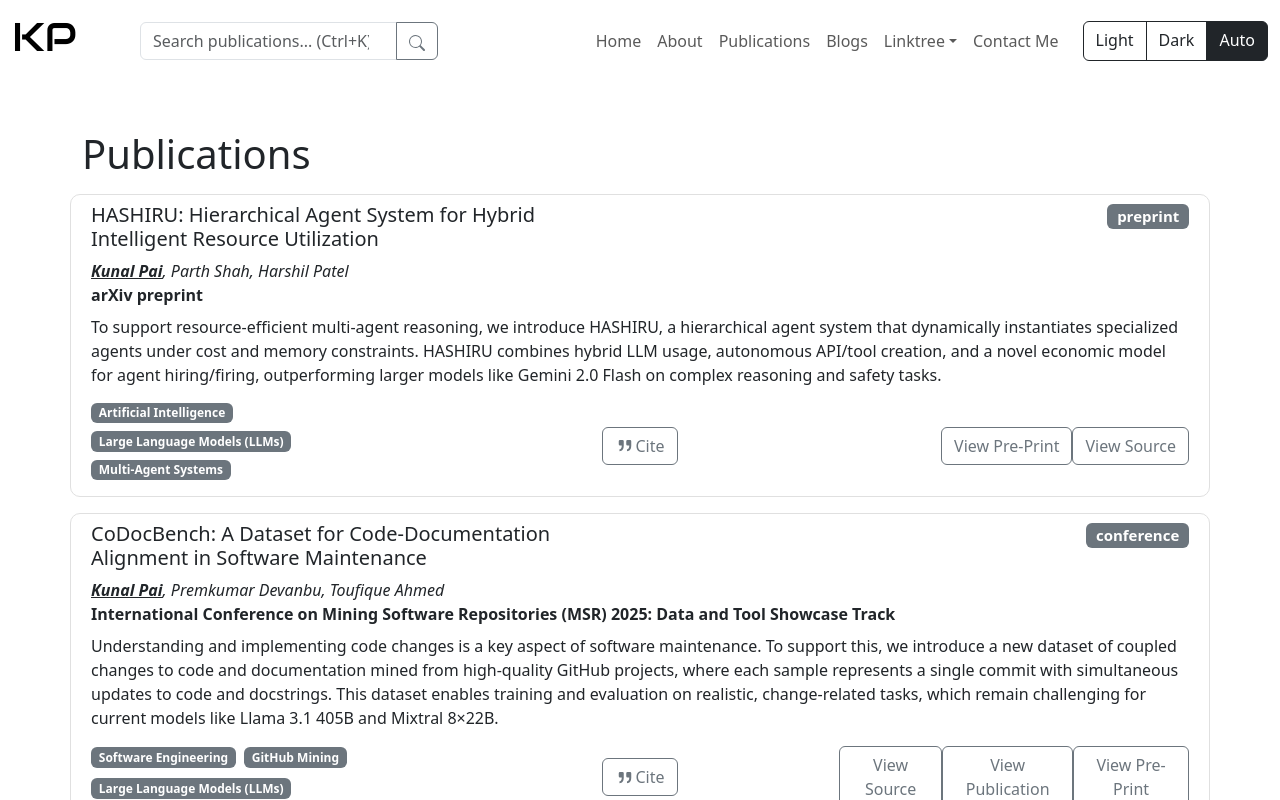
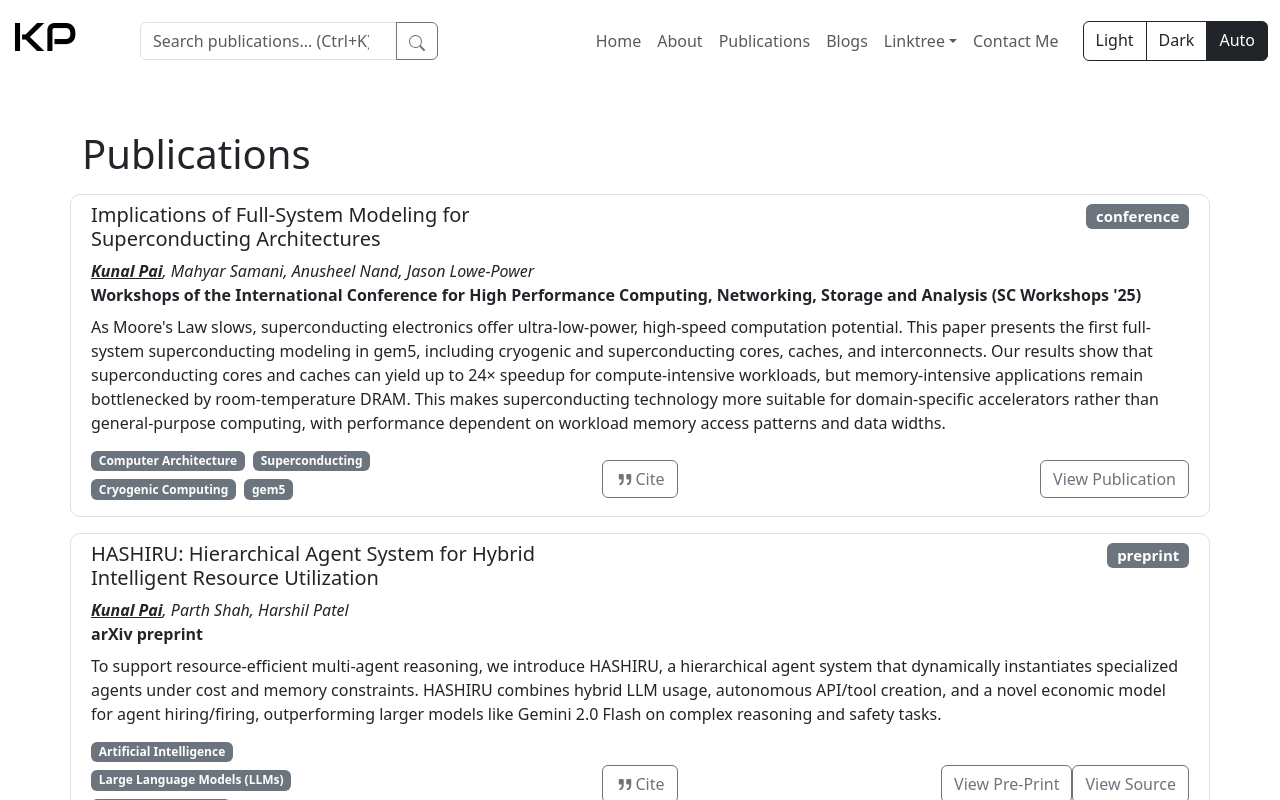
Before and after one commit to kunpai/my-website, a Next.js app: page /publications in a window 1280 px wide. Shown: the top 800 px of the page. Built offline with nearby package versions, Linux system fonts and the light colour scheme.

Commit message:
feat: Refactor search bar component and enhance publication data structure

```diff
--- a/components/search.js
+++ b/components/search.js
@@ -3,10 +3,6 @@ import { Form, InputGroup, Button, ListGroup } from 'react-bootstrap';
 import { useRouter } from 'next/router';
 import publications from '/public/jsons/publications.json';
 import Link from 'next/link';
-import { gsap } from 'gsap';
-import { ScrollTrigger } from 'gsap/dist/ScrollTrigger';
-
-gsap.registerPlugin(ScrollTrigger);
 
 export default function SearchBar() {
   const [query, setQuery] = useState('');
@@ -17,7 +13,6 @@ export default function SearchBar() {
   const router = useRouter();
   const searchInputRef = React.useRef(null);
   const dropdownRef = React.useRef(null);
-  const searchContainerRef = React.useRef(null);
 
   // Close dropdown when clicking outside
   useEffect(() => {
@@ -81,22 +76,6 @@ export default function SearchBar() {
     //   });
     setBlogs([]); // Empty array for now
     setLoading(false);
-  }, []);
-
-  // Animate search bar on scroll
-  useEffect(() => {
-    if (searchContainerRef.current) {
-      gsap.from(searchContainerRef.current, {
-        y: 24,
-        opacity: 0,
-        duration: 0.8,
-        ease: 'ease',
-        scrollTrigger: {
-          trigger: searchContainerRef.current,
-          start: 'top 80%',
-        },
-      });
-    }
   }, []);
 
   // Index content for search
@@ -229,7 +208,7 @@ export default function SearchBar() {
 
   return (
     <div className="position-relative" ref={dropdownRef}>
-      <div ref={searchContainerRef}>
+      <div>
         <Form onSubmit={handleSearch} className="d-flex me-2">
           <InputGroup>
             <Form.Control
--- a/public/jsons/publications.json
+++ b/public/jsons/publications.json
@@ -1,4 +1,26 @@
 [
+    {
+        "title": "Implications of Full-System Modeling for Superconducting Architectures",
+        "authors": [
+            "Kunal Pai",
+            "Mahyar Samani",
+            "Anusheel Nand",
+            "Jason Lowe-Power"
+        ],
+        "type": "conference",
+        "conference": "Workshops of the International Conference for High Performance Computing, Networking, Storage and Analysis (SC Workshops '25)",
+        "description": "As Moore's Law slows, superconducting electronics offer ultra-low-power, high-speed computation potential. This paper presents the first full-system superconducting modeling in gem5, including cryogenic and superconducting cores, caches, and interconnects. Our results show that superconducting cores and caches can yield up to 24× speedup for compute-intensive workloads, but memory-intensive applications remain bottlenecked by room-temperature DRAM. This makes superconducting technology more suitable for domain-specific accelerators rather than general-purpose computing, with performance dependent on workload memory access patterns and data widths.",
+        "tags": [
+            "Computer Architecture",
+            "Superconducting",
+            "Cryogenic Computing",
+            "gem5"
+        ],
+        "links": {
+            "View Publication": "https://doi.org/10.1145/3731599.3769278"
+        },
+        "bibtex": "@inproceedings{pai2025implications,\nauthor={Pai, Kunal and Samani, Mahyar and Nand, Anusheel and Lowe-Power, Jason},\ntitle={Implications of Full-System Modeling for Superconducting Architectures},\nbooktitle={Workshops of the International Conference for High Performance Computing, Networking, Storage and Analysis (SC Workshops '25)},\nyear={2025},\npages={},\ndoi={10.1145/3731599.3769278}\n}"
+    },
     {
         "title": "HASHIRU: Hierarchical Agent System for Hybrid Intelligent Resource Utilization",
         "authors": [
```
Also changed, not shown: pages/index.js (+24 -3 lines).
